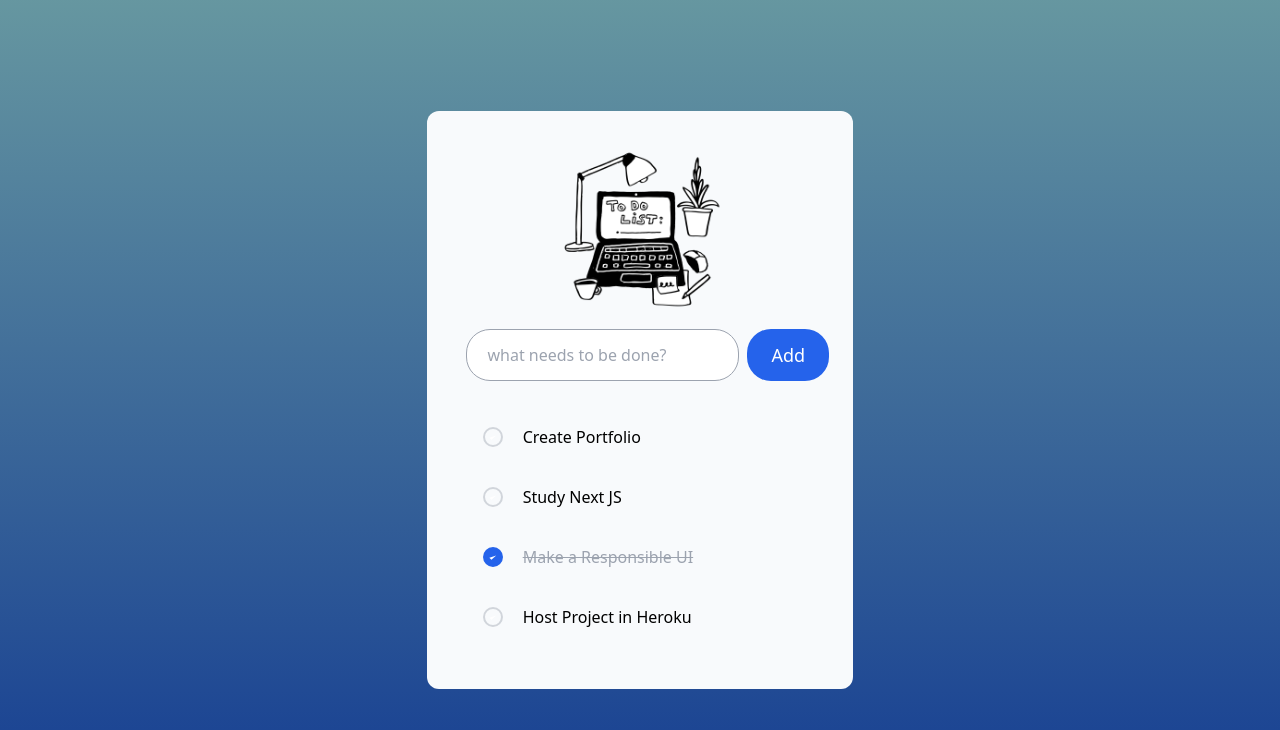
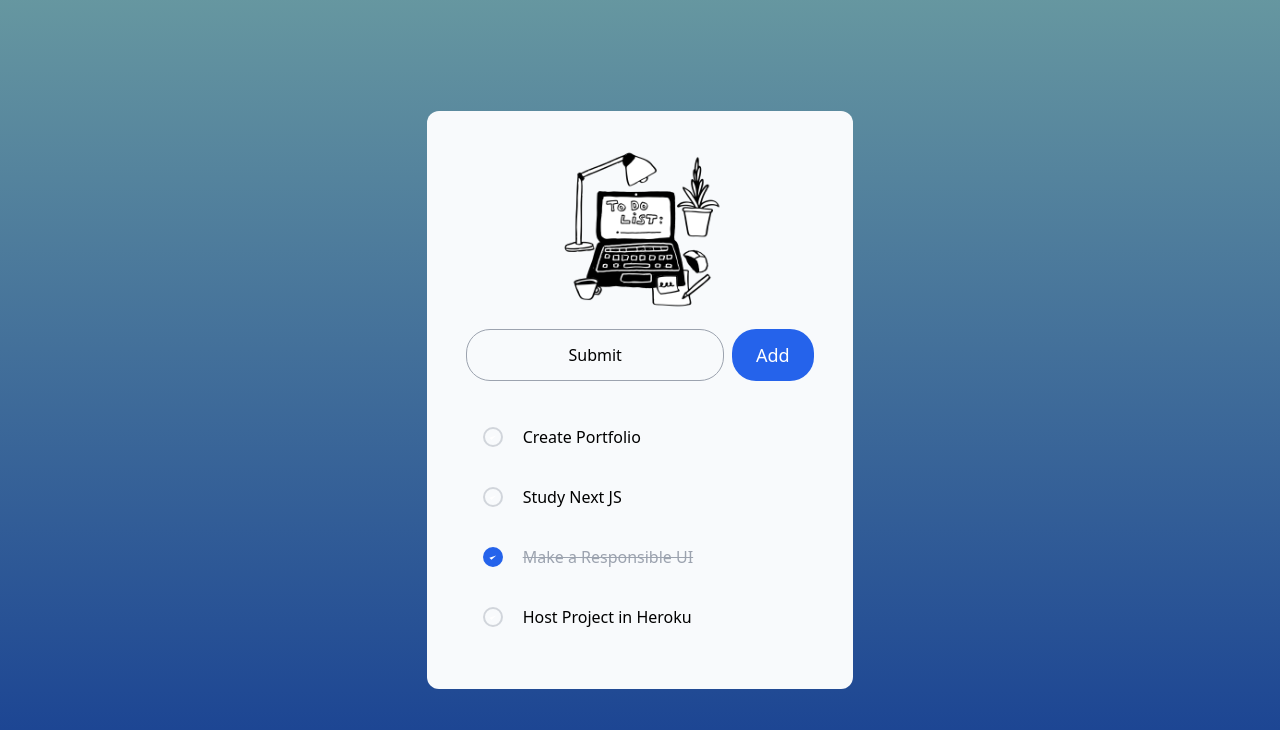
Before and after one commit to vid-db/Task-Done, a React (Vite) app: page / in a window 1280 px wide. Shown: the top 730 px of the page. Built offline with nearby package versions, Linux system fonts and the light colour scheme.

Commit message:
usestate and onchange

```diff
--- a/src/components/AddTodoForm.tsx
+++ b/src/components/AddTodoForm.tsx
@@ -1,16 +1,25 @@
+import { useState } from "react";
 
 export default function addToDoForm() {
+    const [input, setInput] = useState();
+    function handleSubmit(e: React.FormEvent<HTMLFormElement>) {
+        e.preventDefault();
+    }
+
     return(
-        <form className="flex  gap-2 pb-8 w-11/12 m-auto">
+        <form className="flex  gap-2 pb-8 w-11/12 m-auto" onSubmit={handleSubmit}>
             <input
-            type="text"
+            type="submit"
+            value={input}
+            onChange = {(e) => setInput(e.target.value)}
+
             placeholder="what needs to be done?"
              className=" grow rounded-3xl border border-gray-400 py-3 px-5 placeholder-gray-400 focus:border-gray-600 outline-none hover:border-gray-600 transition transform hover:scale-105"
             />
 
             <button type="submit" className="rounded-3xl bg-blue-600 p-3 xs:px-4 md:px-6 md:py-3 text-white text-sm md:text-base lg:text-lg hover:bg-blue-700 transition transform hover:scale-105"> Add</button>
         </form>
-    )
+    );
 
 
 }
```
